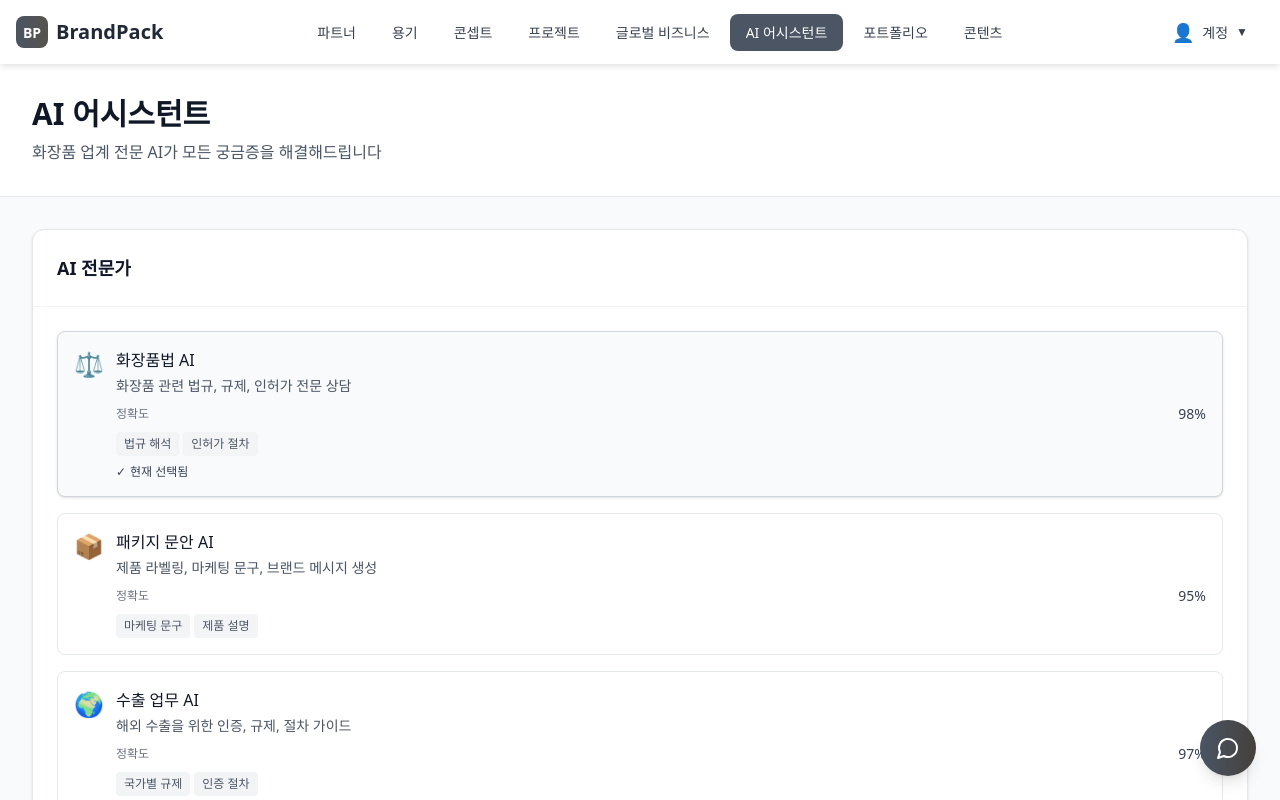
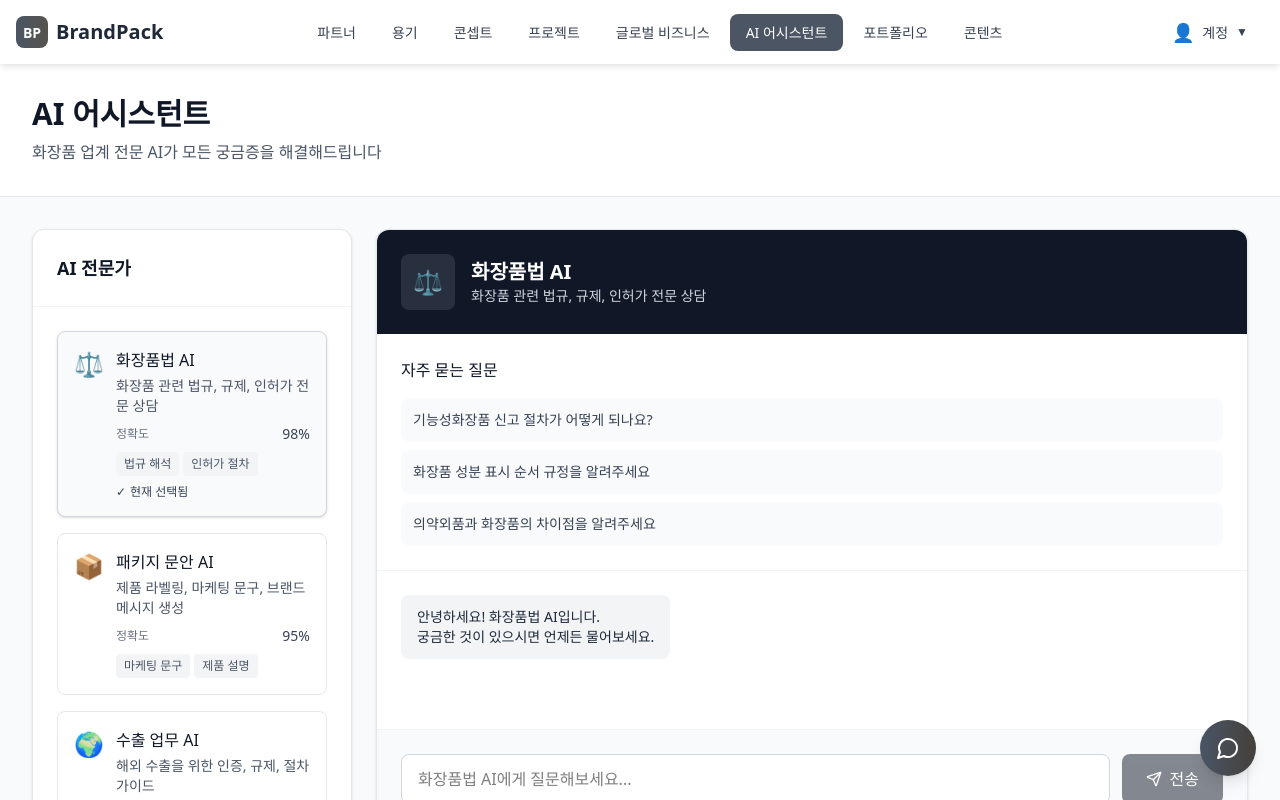
Before and after one commit to kikoon-ek/brandpack-platform, a React (Vite) app: page /#/ai-assistant in a window 1280 px wide. Shown: the top 800 px of the page. Built offline with nearby package versions, Linux system fonts and the light colour scheme.

Commit message:
Use inline styles instead of Tailwind for grid layout to bypass CSS issues

```diff
--- a/src/pages/NewAIAssistantPage.jsx
+++ b/src/pages/NewAIAssistantPage.jsx
@@ -140,7 +140,13 @@ const NewAIAssistantPage = () => {
 
       {/* 메인 콘텐츠 - PC에서 좌우 배치, 모바일에서 세로 배치 */}
       <section className="max-w-7xl mx-auto px-4 sm:px-6 lg:px-8 py-8">
-        <div className="grid grid-cols-1 sm:grid-cols-[320px_1fr] gap-6">
+        <div
+          style={{
+            display: 'grid',
+            gridTemplateColumns: window.innerWidth >= 640 ? '320px 1fr' : '1fr',
+            gap: '24px'
+          }}
+        >
 
           {/* AI 전문가 선택 영역 - PC에서 좌측, 모바일에서 상단 */}
           <div>
@@ -290,3 +296,5 @@ const NewAIAssistantPage = () => {
 };
 
 export default NewAIAssistantPage;
+
+// Cache buster: Mon Jun 23 11:08:50 EDT 2025
--- /dev/null
+++ b/vite.config.temp.js
@@ -0,0 +1 @@
+export default { build: { rollupOptions: { output: { entryFileNames: 'assets/[name]-[hash]-1750691341.js', chunkFileNames: 'assets/[name]-[hash]-1750691341.js' } } } }
```
